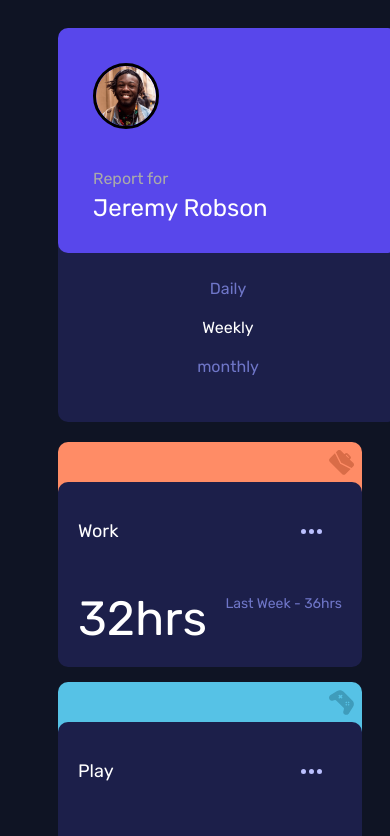
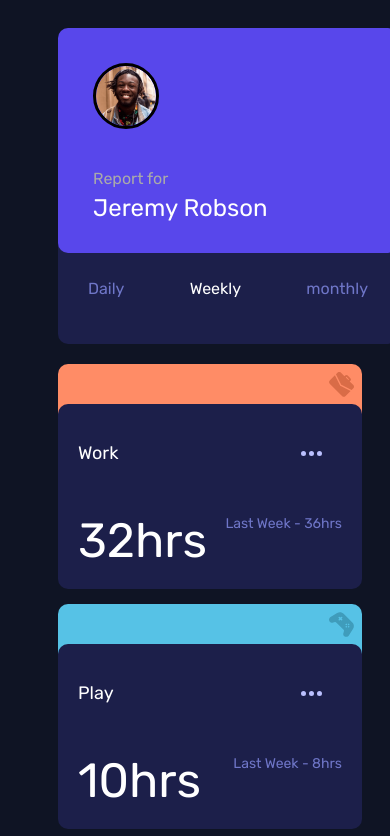
Before and after one commit to aswin-c39/time-tracking-dashboard, a React (Vite) app: page / in a window 390 px wide. Shown: the top 836 px of the page. Built offline with nearby package versions, Linux system fonts and the light colour scheme.

Commit message:
mobile test-9

```diff
--- a/src/App.scss
+++ b/src/App.scss
@@ -208,6 +208,7 @@ body{
     margin-right: 30px;
     .time-filters{
       display: flex;
+      flex-direction: row;
       justify-content: space-between;
       align-items: center;
     }
@@ -236,6 +237,7 @@ body{
 
     .previous {
       font-size: 1.2rem;
+      margin-top: 10px;
     }
   }
 
```
